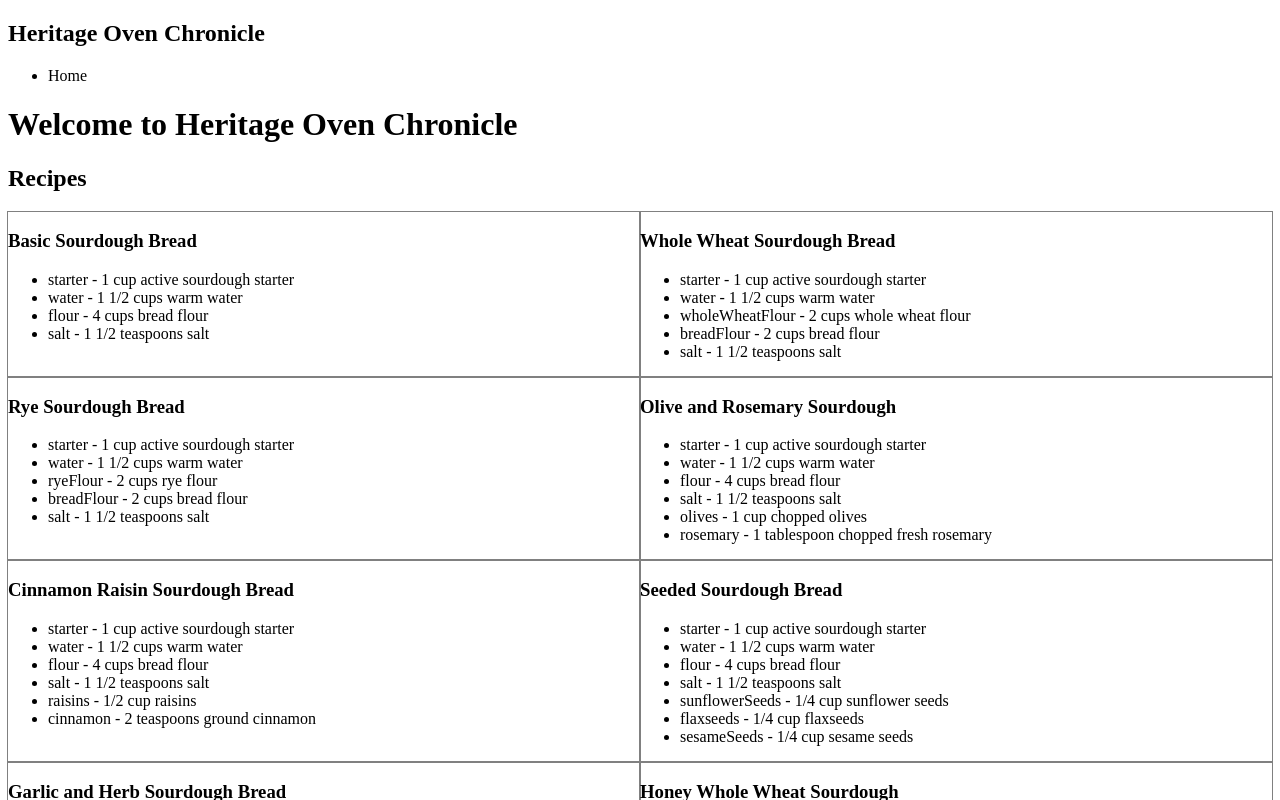
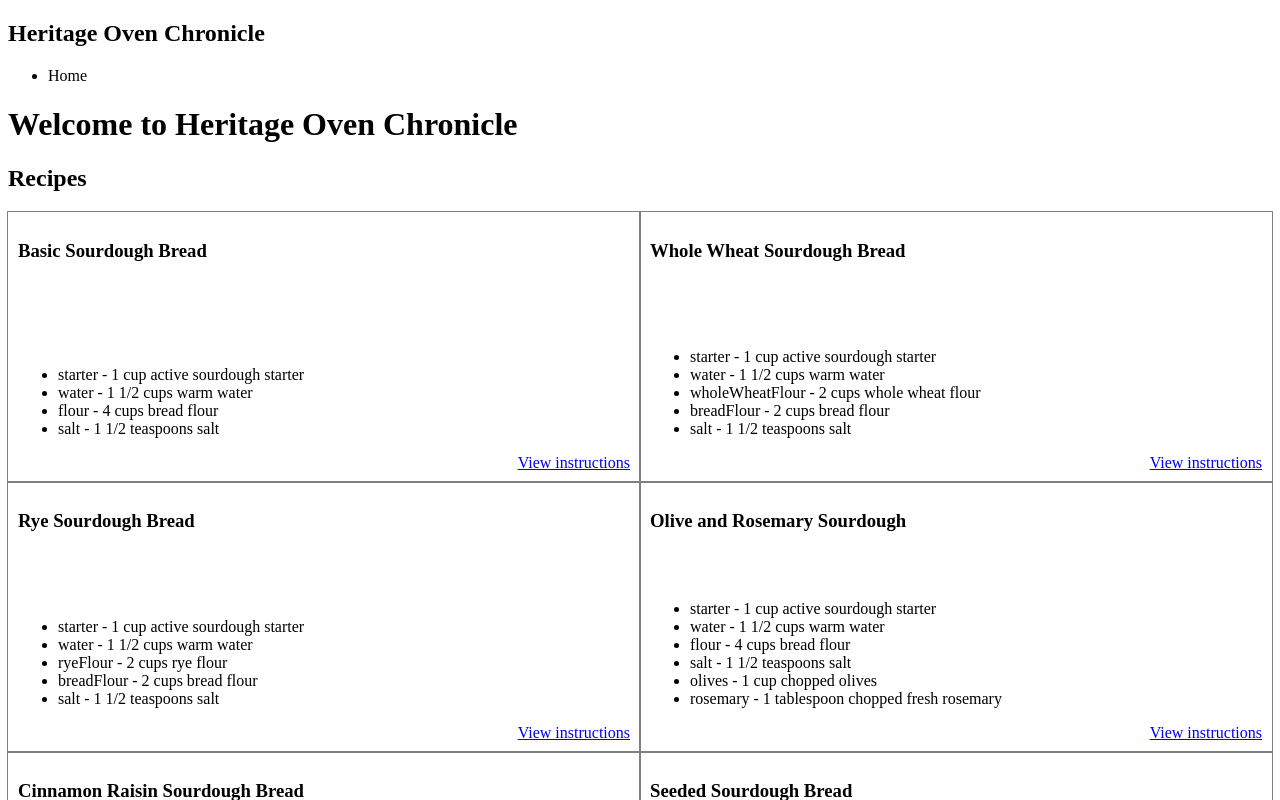
Before and after one commit to p-adams/bake-bot, a SvelteKit app: page / in a window 1280 px wide. Shown: the top 800 px of the page. Built offline with nearby package versions, Linux system fonts and the light colour scheme.

Commit message:
enhance recipe card

```diff
--- a/src/routes/+page.svelte
+++ b/src/routes/+page.svelte
@@ -19,16 +19,35 @@
     {#each recipesCards as recipe}
       <!-- svelte-ignore a11y-no-static-element-interactions -->
       <!-- svelte-ignore a11y-click-events-have-key-events -->
-      <div
-        class="recipe-card"
-        on:click={() => (recipe.flipped = !recipe.flipped)}
-      >
+      <div class="recipe-card">
         <h3>{recipe.name}</h3>
-        <ul>
-          {#each ingredientsList(recipe) as [key, val]}
-            <li>{key} - {val}</li>
-          {/each}
-        </ul>
+
+        {#if !recipe.flipped}<div class="card-content">
+            <ul>
+              {#each ingredientsList(recipe) as [key, val]}
+                <li>{key} - {val}</li>
+              {/each}
+            </ul>
+            <div class="link-container">
+              <a href="#/" on:click={() => (recipe.flipped = !recipe.flipped)}
+                >View instructions</a
+              >
+            </div>
+          </div>
+        {:else}
+          <div class="card-content">
+            <ul>
+              {#each recipe.instructions as instruction}
+                <li>{instruction}</li>
+              {/each}
+            </ul>
+            <div class="link-container">
+              <a href="#/" on:click={() => (recipe.flipped = !recipe.flipped)}
+                >Back to ingredients</a
+              >
+            </div>
+          </div>
+        {/if}
       </div>
     {/each}
   </div>
@@ -41,5 +60,14 @@
   }
   .recipe-card {
     outline: 1px solid gray;
+    padding: 10px;
+    height: 250px;
+    display: flex;
+    flex-direction: column;
+    justify-content: space-between;
+  }
+  .link-container {
+    display: flex;
+    justify-content: end;
   }
 </style>
```
